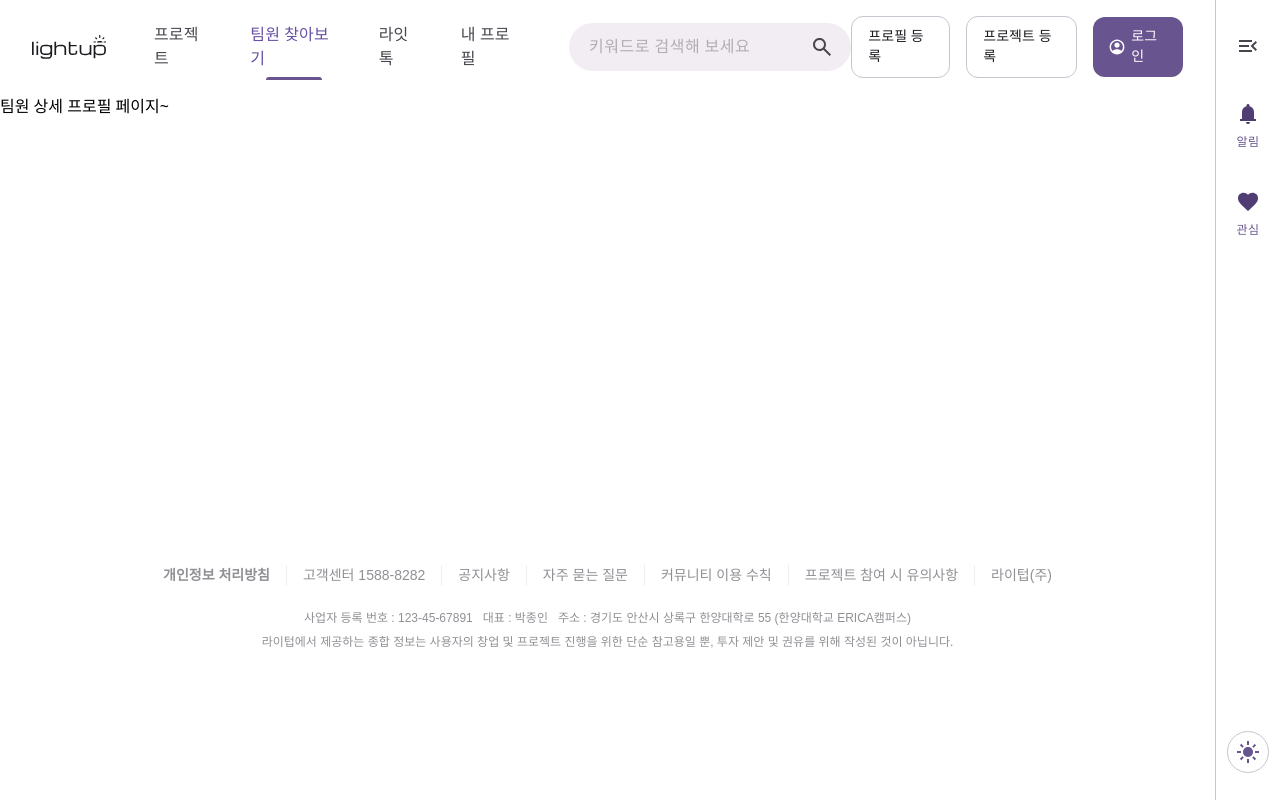
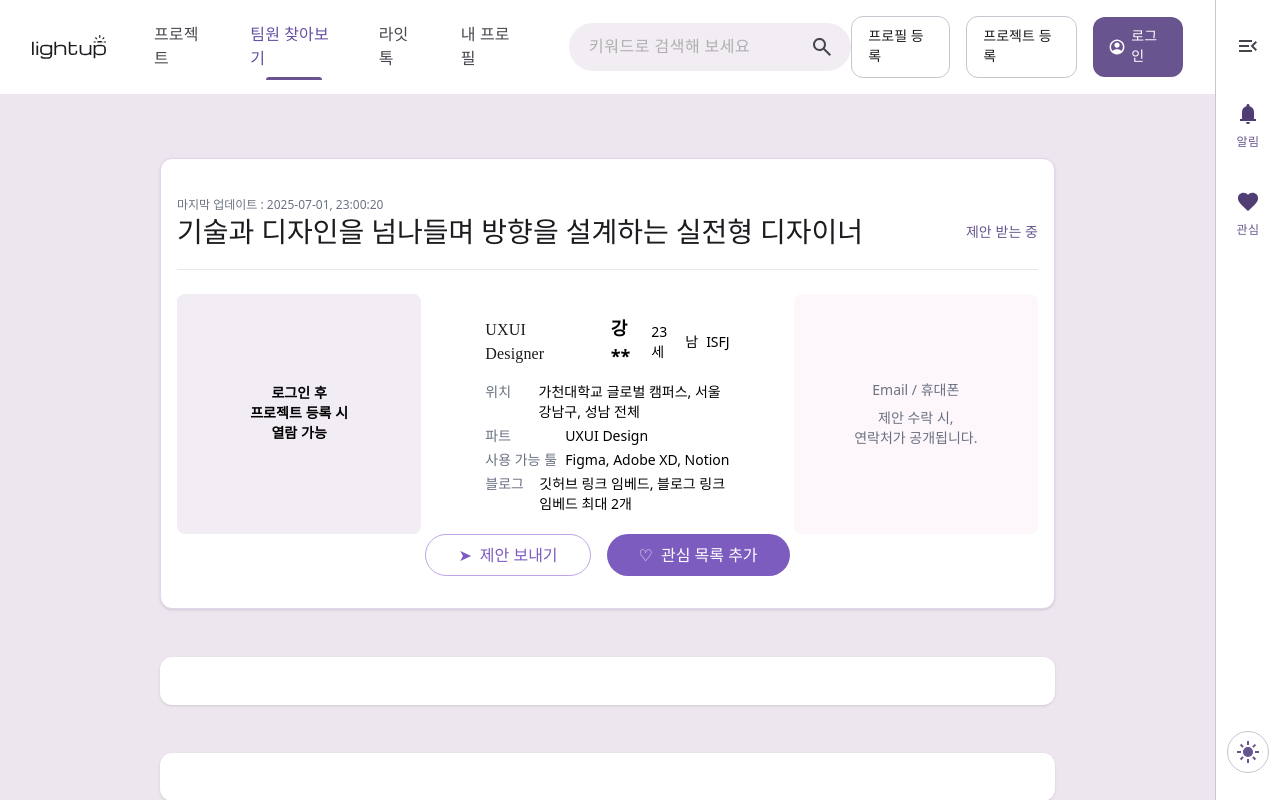
Before and after one commit to 1ronPark/Front-end, a React (Vite) app: page /members/1 in a window 1280 px wide. Shown: the top 800 px of the page. Built offline with nearby package versions, Linux system fonts and the light colour scheme; a web font is replaced by a local one.

Commit message:
progress: member profile card 제작

```diff
--- a/src/App.tsx
+++ b/src/App.tsx
@@ -9,7 +9,7 @@ import { Projects } from "./pages/Projects";
 import { Members } from "./pages/member/Members";
 import { LightTalk } from "./pages/LightTalk";
 import { MyProfile } from "./pages/MyProfile";
-import MemberDetail from "./pages/member/MemberProfile";
+import MemberDetail from "./pages/member/MemberDetail";
 
 function App() {
   return (
--- /dev/null
+++ b/src/components/common/memberpage/MemberAwards.tsx
@@ -0,0 +1,7 @@
+const MemberAwards = () => (
+    <section className="bg-white rounded-xl p-6 shadow">
+        {/* 자기소개, 포트폴리오 */}
+    </section>
+);
+
+export default MemberAwards;
--- /dev/null
+++ b/src/components/common/memberpage/MemberPortfolio.tsx
@@ -0,0 +1,7 @@
+const MemberPortfolio = () => (
+    <section className="bg-white rounded-xl p-6 shadow">
+        {/* 자기소개, 포트폴리오 */}
+    </section>
+);
+
+export default MemberPortfolio;
--- /dev/null
+++ b/src/components/common/memberpage/MemberProfileCard.tsx
@@ -0,0 +1,71 @@
+const MemberProfileCard = () => (
+
+  <section className="bg-white rounded-xl shadow border border-[#E2D6EE] px-4 py-8 w-full">
+    {/* 상단: 마지막 업데이트, 제안 상태 */}
+    <span className="text-xs text-gray-500">마지막 업데이트 : 2025-07-01, 23:00:20</span>
+    <div className="flex justify-between items-center mb-4.5">
+        {/* 제목 */}
+        <h2 className="headline-medium-emphasis">
+        기술과 디자인을 넘나들며 방향을 설계하는 실전형 디자이너
+        </h2>
+        <span className="label-large text-[#68548E]">제안 받는 중</span>
+    </div>
+
+    {/* 구분선 */}
+    <hr className="border-t px-4 border-gray-200 mb-6" />
+
+    {/* 본문: 3단 그리드 */}
+    <div className="grid grid-cols-3 gap-16 min-w-0">
+
+      {/* 왼쪽: 로그인 안내 */}
+      <div className="flex items-center justify-center bg-[#F2ECF4] rounded-lg min-h-[240px] text-center title-small text-[#000000]">
+        로그인 후<br />프로젝트 등록 시<br />열람 가능
+      </div>
+
+      {/* 가운데: 프로필 정보 */}
+      <div className="flex flex-col justify-center gap-1 text-sm">
+        <div className="flex gap-2 items-center mb-2">
+          <span className="title-medium mr-6">UXUI Designer</span>
+          <span className="font-bold text-lg">강**</span>
+          <span>23세</span>
+          <span>남</span>
+          <span>ISFJ</span>
+        </div>
+        <div className="flex">
+          <div className="w-20 text-gray-500">위치</div>
+          <div>가천대학교 글로벌 캠퍼스, 서울 강남구, 성남 전체</div>
+        </div>
+        <div className="flex">
+          <div className="w-20 text-gray-500">파트</div>
+          <div>UXUI Design</div>
+        </div>
+        <div className="flex">
+          <div className="w-20 text-gray-500">사용 가능 툴</div>
+          <div>Figma, Adobe XD, Notion</div>
+        </div>
+        <div className="flex">
+          <div className="w-20 text-gray-500">블로그</div>
+          <div>깃허브 링크 임베드, 블로그 링크 임베드 최대 2개</div>
+        </div>
+      </div>
+      {/* 오른쪽: 연락처 안내 */}
+      <div className="flex items-center justify-center bg-[#FDF6FB] rounded-lg min-h-[160px] text-center text-gray-500 text-sm px-2">
+        <div>
+          <div className="mb-2">Email / 휴대폰</div>
+          <div>제안 수락 시,<br />연락처가 공개됩니다.</div>
+        </div>
+      </div>
+    </div>
+    {/* 하단 버튼 */}
+    <div className="flex gap-4 justify-center">
+      <button className="flex items-center gap-2 px-8 py-2 rounded-full border border-[#BFA5E6] text-[#7C5CBF] bg-white font-medium text-base">
+        <span>➤</span> 제안 보내기
+      </button>
+      <button className="flex items-center gap-2 px-8 py-2 rounded-full bg-[#7C5CBF] text-white font-medium text-base">
+        <span>♡</span> 관심 목록 추가
+      </button>
+    </div>
+  </section>
+);
+
+export default MemberProfileCard;
--- /dev/null
+++ b/src/components/common/memberpage/MemberStrengths.tsx
@@ -0,0 +1,7 @@
+const MemberStrengths = () => (
+    <section className="bg-white rounded-xl p-6 shadow">
+        {/* 자기소개, 포트폴리오 */}
+    </section>
+);
+
+export default MemberStrengths;
--- /dev/null
+++ b/src/pages/member/MemberDetail.tsx
@@ -0,0 +1,22 @@
+import MemberProfileCard from '../../components/common/memberpage/MemberProfileCard';
+import MemberStrengths from '../../components/common/memberpage/MemberStrengths';
+import MemberAwards from '../../components/common/memberpage/MemberAwards';
+import MemberPortfolio from '../../components/common/memberpage/MemberPortfolio';
+
+const MemberDetail = () => {
+  // 추후 API 연결 시 useQuery 등으로 데이터 패칭
+  // const { data, isLoading } = useMemberDetailQuery(memberId);
+
+    return (
+        <div className="bg-[#EDE6EE] min-h-screen py-[64px]">
+            <div className="mx-auto flex flex-col gap-[48px] w-auto px-10 md:px-20 lg:px-40">
+                <MemberProfileCard />
+                <MemberStrengths />
+                <MemberAwards />
+                <MemberPortfolio />
+            </div>
+        </div>
+    );
+};
+
+export default MemberDetail;
--- a/src/pages/member/MemberProfile.tsx
+++ /dev/null
@@ -1,7 +0,0 @@
-const MemberDetail = () => {
-    return (
-        <div>팀원 상세 프로필 페이지~</div>
-    );
-}
-
-export default MemberDetail;
```
Also changed, not shown: src/App.css (line endings or trailing spaces).
